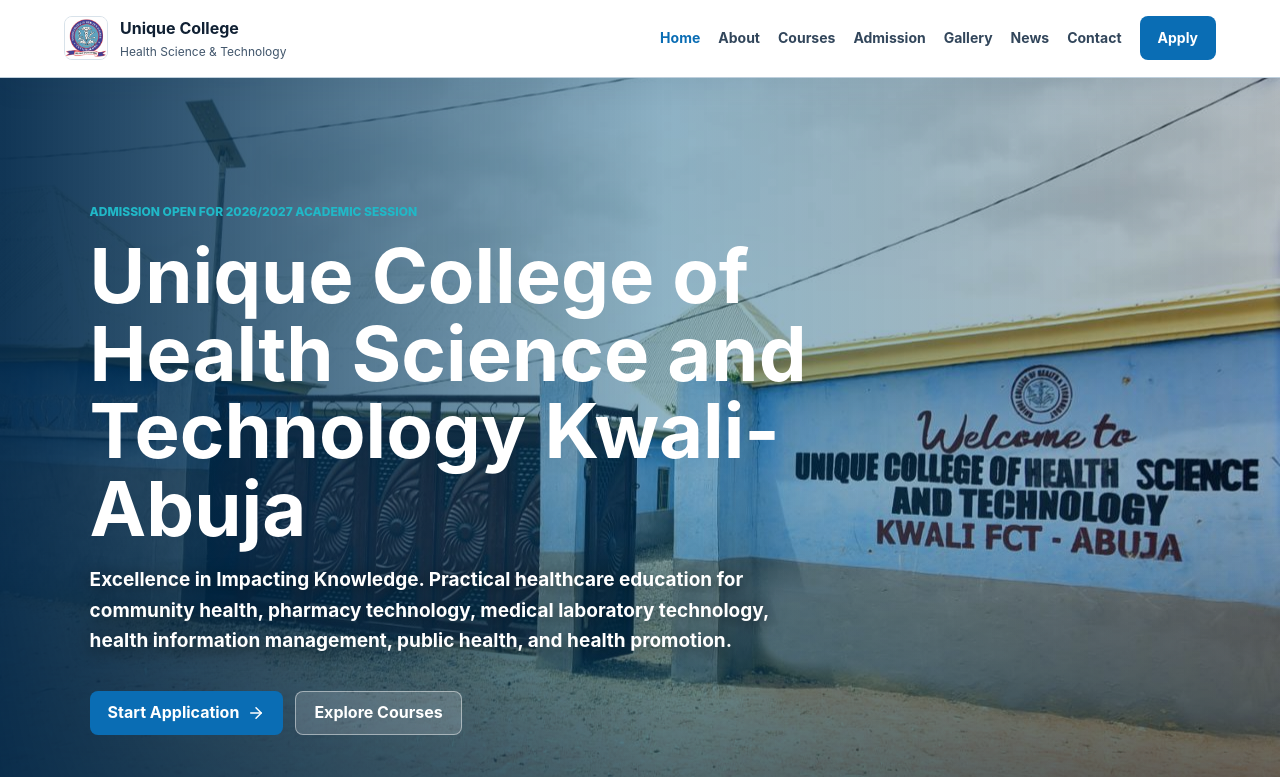
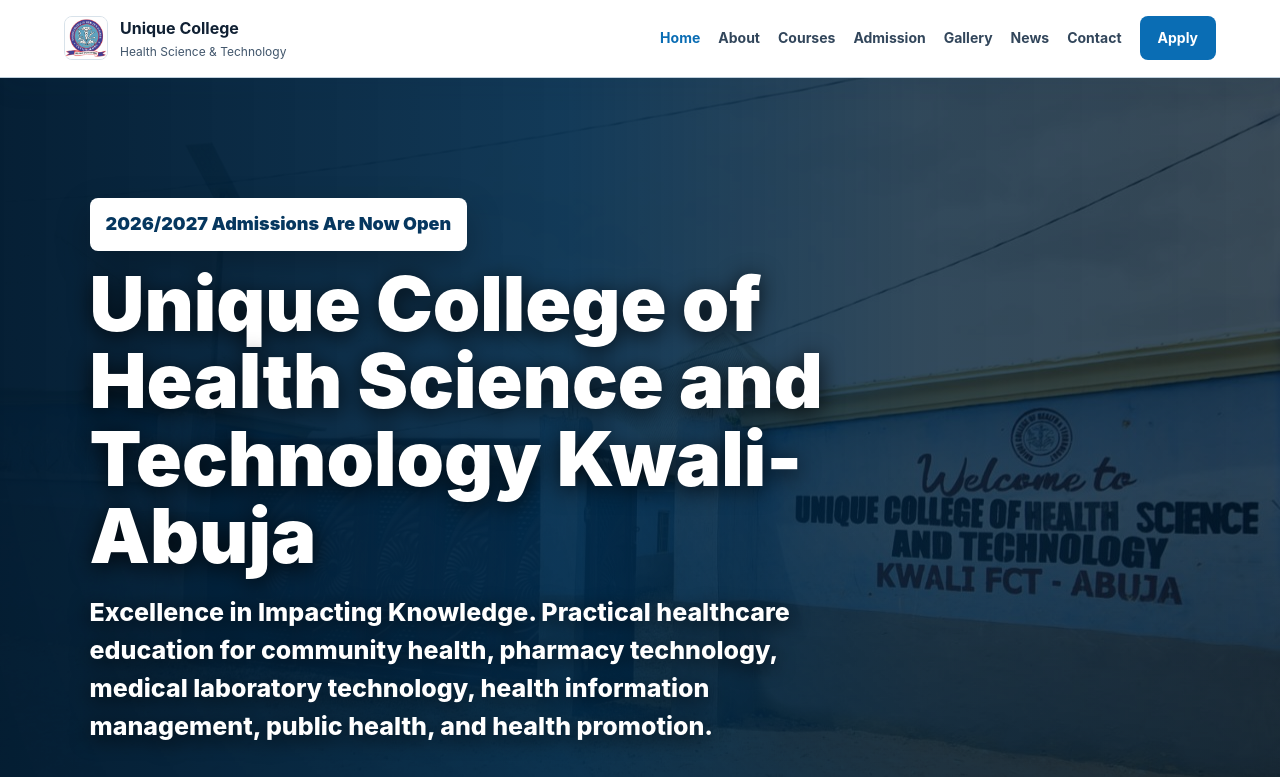
Before and after one commit to Yusufdavid411/Unique-College, a React (Vite) app in the folder frontend/: page / in a window 1280 px wide. Shown: the top 777 px of the page. Built offline with nearby package versions, Linux system fonts and the light colour scheme; no server answers.

Commit message:
Improve site readability and hero contrast

```diff
--- a/frontend/src/pages/public/Home.jsx
+++ b/frontend/src/pages/public/Home.jsx
@@ -50,7 +50,7 @@
         </div>
         <div className="hero-overlay" />
         <div className="hero-content">
-          <span className="eyebrow">Admission open for {schoolInfo.admissionSession}</span>
+          <span className="eyebrow">2026/2027 Admissions Are Now Open</span>
           <h1>{schoolInfo.name} {schoolInfo.location}</h1>
           <p>{schoolInfo.motto}. Practical healthcare education for community health, pharmacy technology, medical laboratory technology, health information management, public health, and health promotion.</p>
           <div className="hero-actions">
--- a/frontend/src/styles/global.css
+++ b/frontend/src/styles/global.css
@@ -162,8 +162,8 @@
 
 .button.ghost {
   color: white;
-  background: rgba(255, 255, 255, 0.16);
-  border: 1px solid rgba(255, 255, 255, 0.46);
+  background: rgba(0, 0, 0, 0.24);
+  border: 2px solid rgba(255, 255, 255, 0.84);
 }
 
 .button.ghost:hover {
@@ -226,15 +226,15 @@
 .hero-overlay {
   z-index: 4;
   background:
-    linear-gradient(90deg, rgba(2, 41, 75, .94), rgba(2, 87, 134, .42) 52%, rgba(2, 32, 56, .28)),
-    linear-gradient(0deg, rgba(3, 25, 44, .58), rgba(3, 25, 44, .04) 48%);
+    linear-gradient(90deg, rgba(2, 28, 50, .98), rgba(2, 45, 78, .9) 44%, rgba(2, 32, 56, .72) 72%, rgba(2, 24, 42, .68)),
+    linear-gradient(0deg, rgba(3, 25, 44, .76), rgba(3, 25, 44, .32) 54%);
   pointer-events: none;
 }
 
 .hero-content {
   position: relative;
   z-index: 5;
-  max-width: 760px;
+  max-width: 860px;
   animation: fadeUp .75s ease both;
 }
 
@@ -256,6 +256,12 @@
   letter-spacing: 0;
 }
 
+.hero h1 {
+  color: #ffffff;
+  font-weight: 950;
+  text-shadow: 0 4px 22px rgba(0, 0, 0, .82);
+}
+
 .hero p,
 .page-hero p {
   max-width: 680px;
@@ -264,8 +270,23 @@
 
 .hero p {
   color: #ffffff;
-  font-weight: 700;
-  text-shadow: 0 3px 18px rgba(0, 0, 0, .72);
+  max-width: 760px;
+  font-size: clamp(20px, 2.2vw, 25px);
+  font-weight: 800;
+  line-height: 1.52;
+  text-shadow: 0 4px 20px rgba(0, 0, 0, .88);
+}
+
+.hero .eyebrow {
+  padding: 10px 14px;
+  color: #06375f;
+  background: #ffffff;
+  border: 2px solid rgba(255, 255, 255, .92);
+  border-radius: 8px;
+  box-shadow: 0 14px 34px rgba(0, 0, 0, .26);
+  font-size: clamp(14px, 1.6vw, 18px);
+  font-weight: 950;
+  text-transform: none;
 }
 
 .hero-actions {
@@ -597,7 +618,8 @@
 }
 
 .stats-band span {
-  color: #bde5ef;
+  color: #ffffff;
+  font-weight: 750;
 }
 
 .cta-band {
@@ -623,7 +645,8 @@
 
 .site-footer p {
   margin-bottom: 0;
-  color: #aac6d8;
+  color: #d9ecf7;
+  font-weight: 650;
 }
 
 .footer-identity {
@@ -661,8 +684,14 @@
 
 .page-hero {
   padding: 88px clamp(20px, 6vw, 86px);
-  background: linear-gradient(135deg, var(--blue-900), var(--blue-700));
+  background: linear-gradient(135deg, #041f36, var(--blue-800));
   color: white;
+}
+
+.page-hero h1 {
+  color: #ffffff;
+  font-weight: 950;
+  text-shadow: 0 3px 18px rgba(0, 0, 0, .48);
 }
 
 .page-hero.compact h1 {
@@ -728,7 +757,7 @@
   display: grid;
   gap: 14px;
   padding: 28px;
-  border: 1px solid var(--line);
+  border: 1px solid var(--line-strong);
   border-radius: 8px;
   background: white;
   box-shadow: var(--shadow);
@@ -821,11 +850,12 @@
   inset: auto 0 0;
   padding: 18px;
   color: white;
-  background: linear-gradient(transparent, rgba(0, 0, 0, .74));
+  background: linear-gradient(transparent, rgba(0, 0, 0, .92));
 }
 
 .gallery-card span {
-  color: #d2edf5;
+  color: #ffffff;
+  font-weight: 750;
 }
 
 .news-card-media {
```
